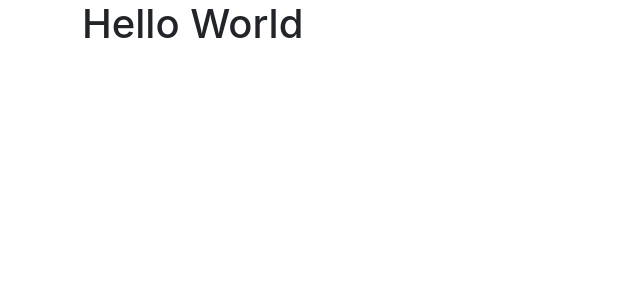
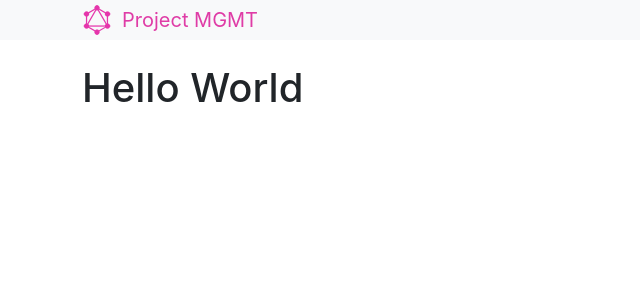
Before and after one commit to it-jigar/project-mgmt-app, a React (Create React App) app in the folder client/: page / in a window 1280 px wide. Shown: the top 300 px of the page, without its empty margins (0-640 px from the left). Built offline with nearby package versions, Linux system fonts and the light colour scheme.

Commit message:
Apollo client setup

```diff
--- a/client/src/App.js
+++ b/client/src/App.js
@@ -1,8 +1,21 @@
+import Header from './components/Header'
+import { ApolloProvider, ApolloClient, InMemoryCache } from '@apollo/client'
+
+const client = new ApolloClient({
+  uri: 'http://localhost:5000/graphql',
+  cache: new InMemoryCache(),
+})
+
 function App() {
   return (
-    <div className='container'>
-      <h1>Hello World</h1>
-    </div>
+    <>
+      <ApolloProvider client={client}>
+        <Header />
+        <div className='container'>
+          <h1>Hello World</h1>
+        </div>
+      </ApolloProvider>
+    </>
   )
 }
 
--- /dev/null
+++ b/client/src/components/Header.jsx
@@ -0,0 +1,16 @@
+import logo from './assets/logo.png'
+
+export default function Header() {
+  return (
+    <nav className='navbar bg-light mb-4 p-0'>
+      <div className='container'>
+        <a className='navbar-brand' href='/'>
+          <div className='d-flex'>
+            <img src={logo} alt='logo' className='mr-2' />
+            <div>Project MGMT</div>
+          </div>
+        </a>
+      </div>
+    </nav>
+  )
+}
```
